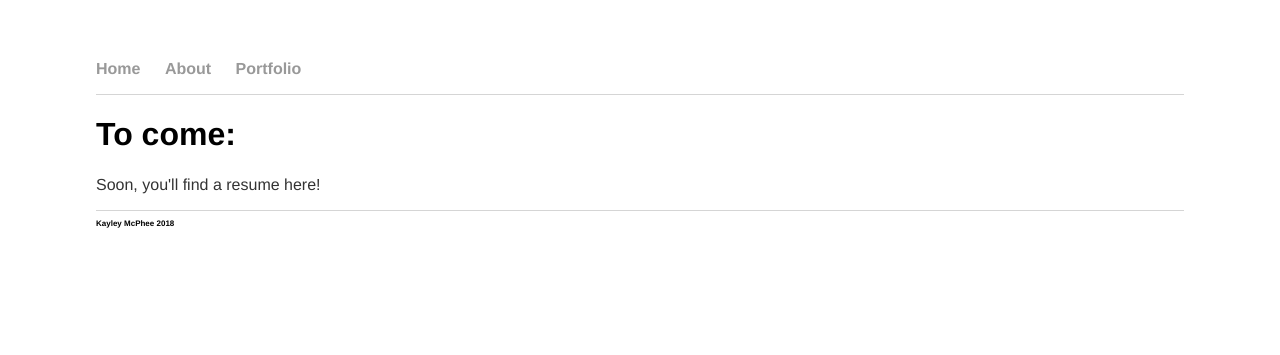
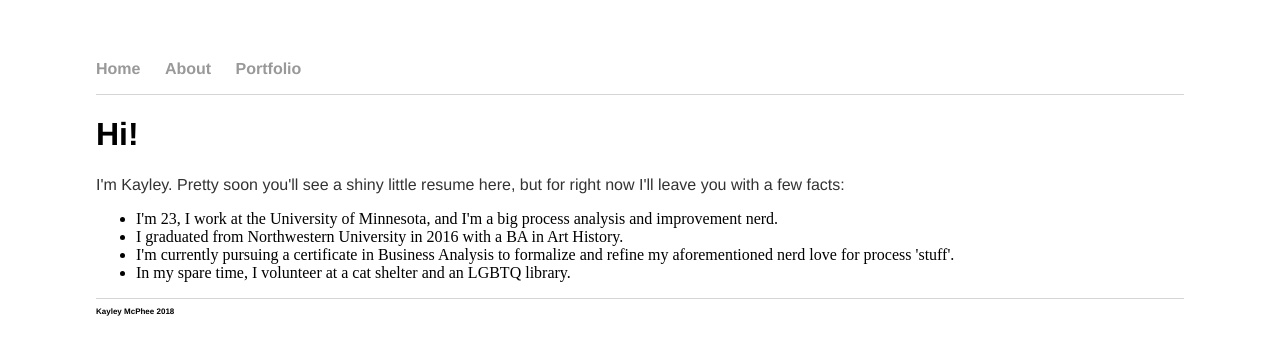
Before and after one commit to kayleymcphee/kayleymcphee.github.io, a Jekyll site: the page built from about.html, in a window 1280 px wide. Shown: the top 355 px of the page. Built offline with Jekyll 4.4.1, drawn with Linux system fonts in a browser that asks for light colours.

Commit message:
Update about.html

```diff
--- a/about.html
+++ b/about.html
@@ -4,6 +4,12 @@ title: Kayley McPhee
 ---
 
 <div class="blurb">
-        <h1>To come:</h1>
-	<p>Soon, you'll find a resume here!</p>
+        <h1>Hi!</h1>
+	<p>I'm Kayley. Pretty soon you'll see a shiny little resume here, but for right now I'll leave you with a few facts:</p>
+	<ul>
+		<li>I'm 23, I work at the University of Minnesota, and I'm a big process analysis and improvement nerd.</li>
+		<li>I graduated from Northwestern University in 2016 with a BA in Art History.</li>
+		<li>I'm currently pursuing a certificate in Business Analysis to formalize and refine my aforementioned nerd love for process 'stuff'.</li>
+		<li>In my spare time, I volunteer at a cat shelter and an LGBTQ library.</li>
+	</ul>
 </div><!-- /.blurb -->
```
